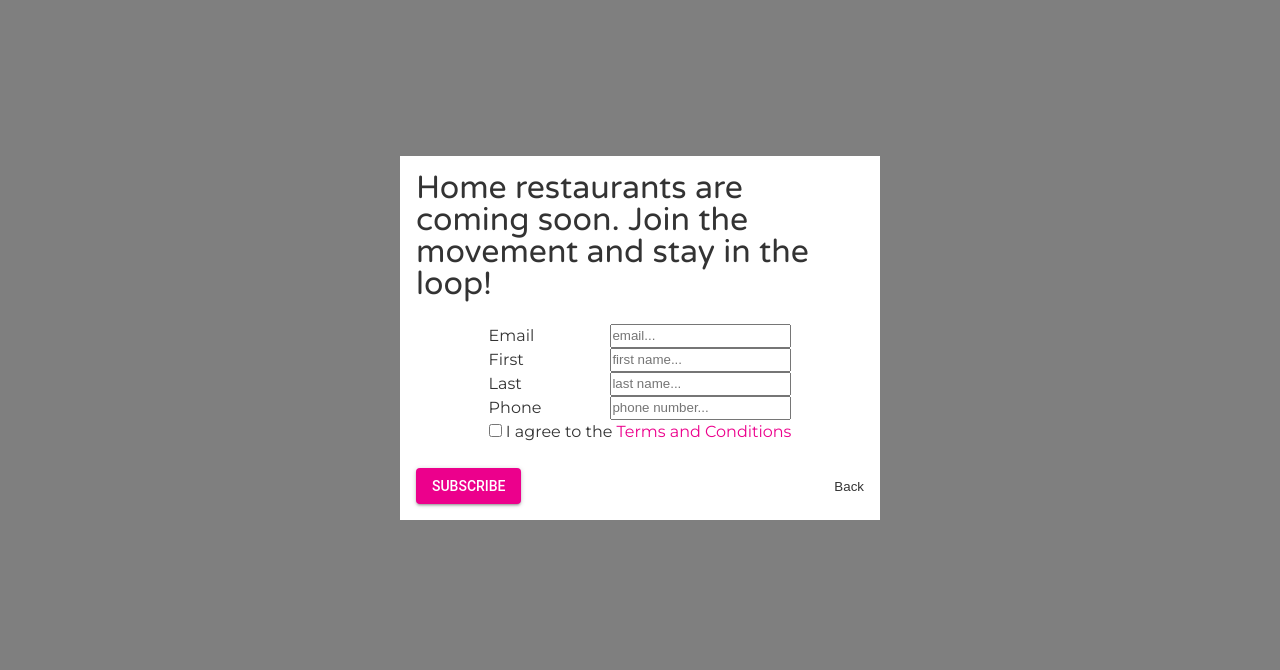
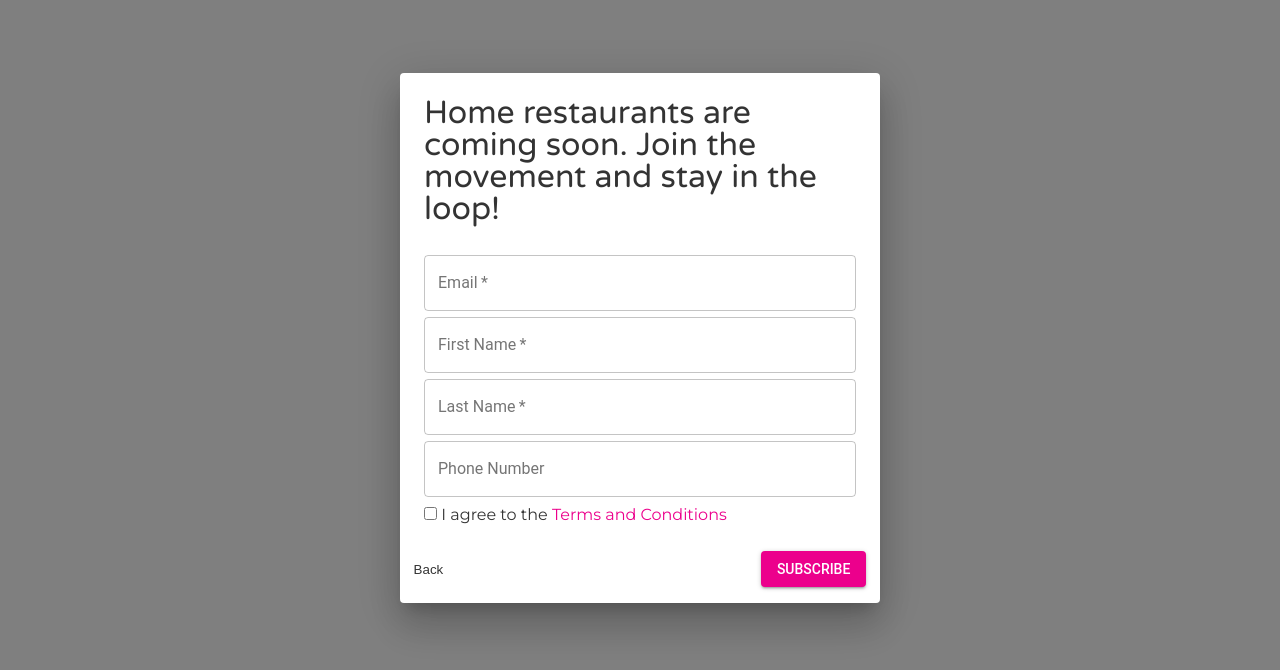
Before and after one commit to iwakoscott/foodnome-cms, a Gatsby site: page /sign-up in a window 1280 px wide. Shown: the part 62-732 px from the top of the page. Built offline with nearby package versions, Linux system fonts and the light colour scheme; Gatsby itself is replaced by a stand-in of ours.

Commit message:
signup fix

```diff
--- a/src/components/VideoBanner/VideoBanner.js
+++ b/src/components/VideoBanner/VideoBanner.js
@@ -48,6 +48,7 @@ const ButtonText = styled.span`
   margin: 0;
   color: white;
   font-size: 2em;
+  border-color: white !important;
 
   @media (max-width: 620px), (max-height: 500px) {
     font-size: 1.5em;
@@ -84,7 +85,8 @@ export default () => (
             variant="outlined"
             size="large"
             component={Link}
-            to="/about">
+            to="/about"
+          >
             <ButtonText>About Us</ButtonText>
             <FaChevronCircleRight color={'white'} style={{ margin: '.5rem' }} />
           </Button>
--- a/src/components/footer.js
+++ b/src/components/footer.js
@@ -1,7 +1,7 @@
-import React from "react";
-import styled, { css } from "styled-components";
-import { Link } from "gatsby";
-import { StaticQuery, graphql } from "gatsby";
+import React from 'react';
+import styled, { css } from 'styled-components';
+import { Link } from 'gatsby';
+import { StaticQuery, graphql } from 'gatsby';
 
 const Footer = styled.footer`
   display: flex;
@@ -21,8 +21,10 @@ const LinksContainer = styled.div`
   justify-content: space-evenly;
   align-items: center;
   width: 100%;
-  padding: 0 0 2em;
-  max-width: 600px;
+  padding: 1.6em 0 2em;
+  background-color: #e91e63;
+  width: 100%;
+  font-weight: bolder;
 `;
 
 const StyledLink = styled(Link)`
--- a/src/pages/index.js
+++ b/src/pages/index.js
@@ -32,7 +32,7 @@ const CardImage = styled.img`
 `;
 
 const CardContainer = styled(Card)`
-  margin: 1em;
+  margin: 2em 1em;
   padding: 1em;
   max-width: 320px;
   display: flex;
@@ -51,7 +51,7 @@ const Deck = styled.div`
 
 const Title = styled.h2`
   font-size: 2.5em;
-  margin: 1rem;
+  margin: 1em;
   color: #2f3640;
   @media (max-width: 400px), (max-height: 400px) {
     font-size: 1.5em;
--- a/src/pages/sign-up.js
+++ b/src/pages/sign-up.js
@@ -1,27 +1,24 @@
 import React from 'react';
-import Modal from '@material-ui/core/Modal';
+import {
+  Dialog,
+  TextField,
+  DialogActions,
+  DialogContent,
+} from '@material-ui/core';
 import { TextButton } from '../components/Buttons';
 import Button from '@material-ui/core/Button';
-import styled from 'styled-components';
 import { graphql, StaticQuery } from 'gatsby';
 import Layout from '../components/layout';
-
-const FormSection = styled.div`
-  display: flex;
-  justify-content: space-between;
-`;
-
-const initialState = {
-  EMAIL: '',
-  FNAME: '',
-  LNAME: '',
-  MMERGE4: ''
-};
 
 class SignUp extends React.Component {
   constructor(props) {
     super(props);
-    this.state = initialState;
+    this.state = {
+      EMAIL: '',
+      FNAME: '',
+      LNAME: '',
+      MMERGE4: '',
+    };
   }
 
   handleTextChange = ({ target }) => {
@@ -52,31 +49,31 @@ class SignUp extends React.Component {
             render={data => (
               <div
                 style={{
-                  height: '100%'
-                }}>
-                <Modal
+                  height: '100%',
+                }}
+              >
+                <Dialog
                   style={{
                     display: 'flex',
                     alignItems: 'center',
-                    justifyContent: 'center'
+                    justifyContent: 'center',
                   }}
                   aria-labelledby="sign-up-modal"
                   aria-describedby="sign-up-modal"
                   open={true}
-                  onClose={this.onClose}>
-                  <div
+                  onClose={this.onClose}
+                >
+                  <DialogContent
                     style={{
-                      backgroundColor: 'white',
                       width: '30rem',
-                      padding: '1em',
-                      margin: '1em .5em',
                       display: 'flex',
                       justifyContent: 'space-between',
                       alignItems: 'center',
                       flexDirection: 'column',
                       outline: 'none',
-                      height: 'min-content'
-                    }}>
+                      height: 'min-content',
+                    }}
+                  >
                     <div>
                       <h1>
                         Home restaurants are coming soon. Join the movement and
@@ -88,65 +85,69 @@ class SignUp extends React.Component {
                         display: 'flex',
                         flexDirection: 'column',
                         justifyContent: 'space-between',
-                        maxWidth: '20rem'
+                        maxWidth: '30em',
+                        margin: '0 auto',
                       }}
                       action="https://foodnome.us17.list-manage.com/subscribe/post?u=eb55602632b381ff0f3bdd8aa&amp;id=6da5658005"
                       method="post"
                       id="mc-embedded-subscribe-form"
                       name="mc-embedded-subscribe-form"
                       target="_blank"
-                      noValidate="">
+                      noValidate=""
+                    >
                       <div id="mc_embed_signup_scroll">
-                        <FormSection>
-                          <label htmlFor="mce-EMAIL">Email</label>
-                          <input
+                        <TextField
+                          style={{ marginTop: '6px' }}
+                          fullWidth
+                          variant="outlined"
                           required
                           type="email"
                           name="EMAIL"
                           id="mce-EMAIL"
+                          label="Email"
                           value={EMAIL}
                           onChange={this.handleTextChange}
-                            placeholder="email..."
+                          placeholder="jondoe@gmail.com"
                         />
-                        </FormSection>
-
-                        <FormSection>
-                          <label htmlFor="mce-FNAME">First</label>{' '}
-                          <input
+                        <TextField
+                          style={{ marginTop: '6px' }}
+                          fullWidth
+                          variant="outlined"
                           required
                           type="text"
                           name="FNAME"
                           id="mce-FNAME"
+                          label="First Name"
                           value={FNAME}
                           onChange={this.handleTextChange}
-                            placeholder="first name..."
+                          placeholder="John"
                         />
-                        </FormSection>
 
-                        <FormSection>
-                          <label htmlFor="mce-LNAME">Last</label>{' '}
-                          <input
+                        <TextField
+                          style={{ marginTop: '6px' }}
+                          fullWidth
+                          variant="outlined"
                           required
                           type="text"
                           name="LNAME"
                           id="mce-LNAME"
+                          label="Last Name"
                           value={LNAME}
                           onChange={this.handleTextChange}
-                            placeholder="last name..."
+                          placeholder="Doe"
                         />
-                        </FormSection>
-
-                        <FormSection>
-                          <label htmlFor="mce-MMERGE4">Phone</label>{' '}
-                          <input
+                        <TextField
+                          style={{ marginTop: '6px' }}
+                          fullWidth
+                          variant="outlined"
                           type="text"
                           name="MMERGE4"
                           id="mce-MMERGE4"
+                          label="Phone Number"
                           value={MMERGE4}
                           onChange={this.handleTextChange}
-                            placeholder="phone number..."
+                          placeholder="5306288235"
                         />
-                        </FormSection>
 
                         <div id="mce-responses">
                           <div
@@ -162,7 +163,8 @@ class SignUp extends React.Component {
 
                         <div
                           style={{ position: 'absolute', left: '-5000px' }}
-                          aria-hidden="true">
+                          aria-hidden="true"
+                        >
                           <input
                             type="text"
                             name="b_eb55602632b381ff0f3bdd8aa_6da5658005"
@@ -170,7 +172,7 @@ class SignUp extends React.Component {
                           />
                         </div>
                       </div>
-                      <div>
+                      <div style={{ marginTop: '6px' }}>
                         <input type="checkbox" required />{' '}
                         <label className="small">
                           {' '}
@@ -179,36 +181,40 @@ class SignUp extends React.Component {
                             rel="noopener noreferrer"
                             target="_BLANK"
                             href="/tos"
-                            state={{ from: null }}>
+                            state={{ from: null }}
+                          >
                             Terms and Conditions
                           </a>{' '}
                         </label>
                       </div>
                     </form>
+                  </DialogContent>
 
-                    <div
+                  <DialogActions
                     style={{
                       float: 'right',
                       display: 'flex',
-                        width: '100%',
-                        justifyContent: 'space-between'
-                      }}>
+                      width: '96%',
+                      margin: '0em auto 1em auto',
+                      justifyContent: 'space-between',
+                    }}
+                  >
+                    <TextButton onClick={this.onClose}>Back</TextButton>
                     <Button
                       style={{
-                          backgroundColor: data.site.siteMetadata.themeColor
+                        backgroundColor: data.site.siteMetadata.themeColor,
                       }}
                       variant="contained"
                       color="secondary"
                       type="submit"
                       name="subscribe"
                       form="mc-embedded-subscribe-form"
-                        id="mc-embedded-subscribe">
+                      id="mc-embedded-subscribe"
+                    >
                       Subscribe
                     </Button>
-                      <TextButton onClick={this.onClose}>Back</TextButton>
-                    </div>
-                  </div>
-                </Modal>
+                  </DialogActions>
+                </Dialog>
               </div>
             )}
           />
```
Also changed, not shown: src/components/SignUpBanner.js (+14 -5 lines). Lines whose indentation alone changed are shown as unchanged.
